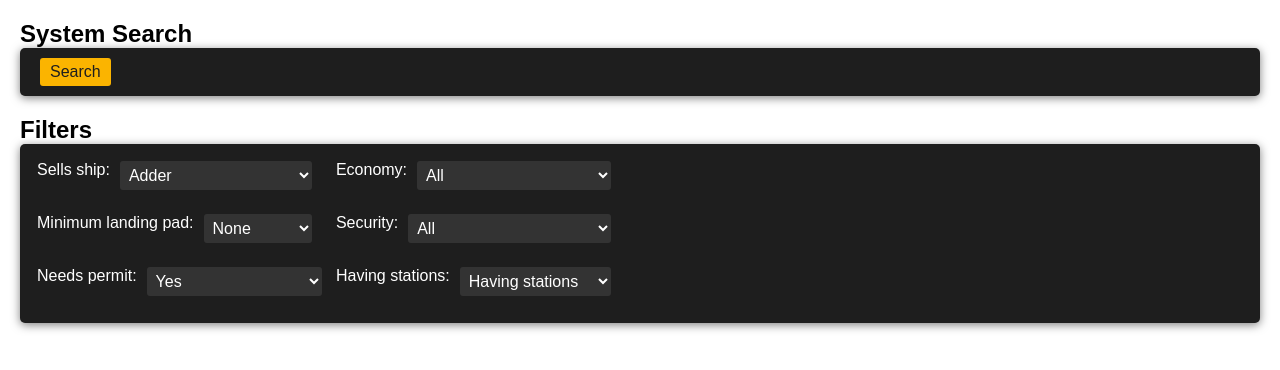
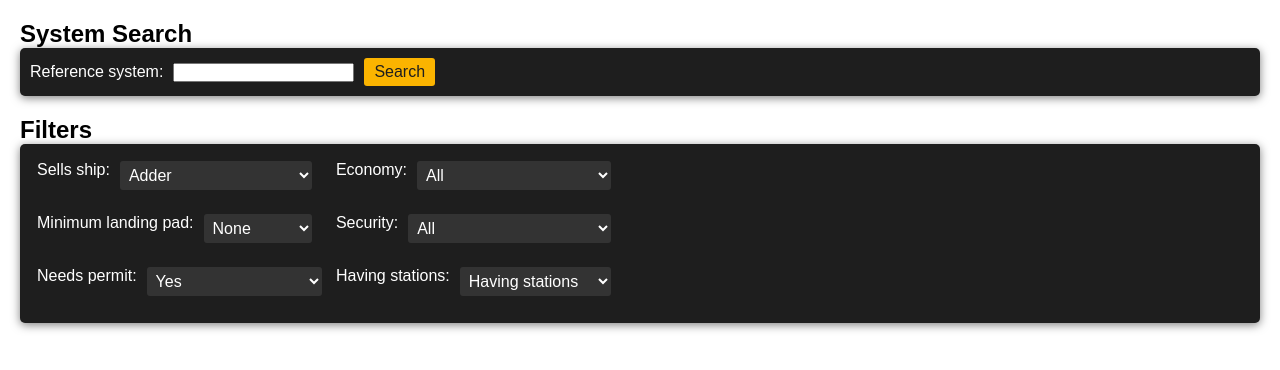
Before and after one commit to ed-pilots-network/frontend, a PHP site: page /stations.php in a window 1280 px wide. Shown: the part 77-447 px from the top of the page. Run offline with PHP 8.4, Linux system fonts and the light colour scheme.

Commit message:
Update stations.php

```diff
--- a/eddb2/stations.php
+++ b/eddb2/stations.php
@@ -25,6 +25,8 @@
             <h2>System Search</h2>
 
             <form action="stations.php" method="GET">
+                <label for="refsys">Reference system:</label>
+                <input type="text" id="refsys" name="refsys">
                 <button type="submit">Search</button>
             </form>
         </section>
```
